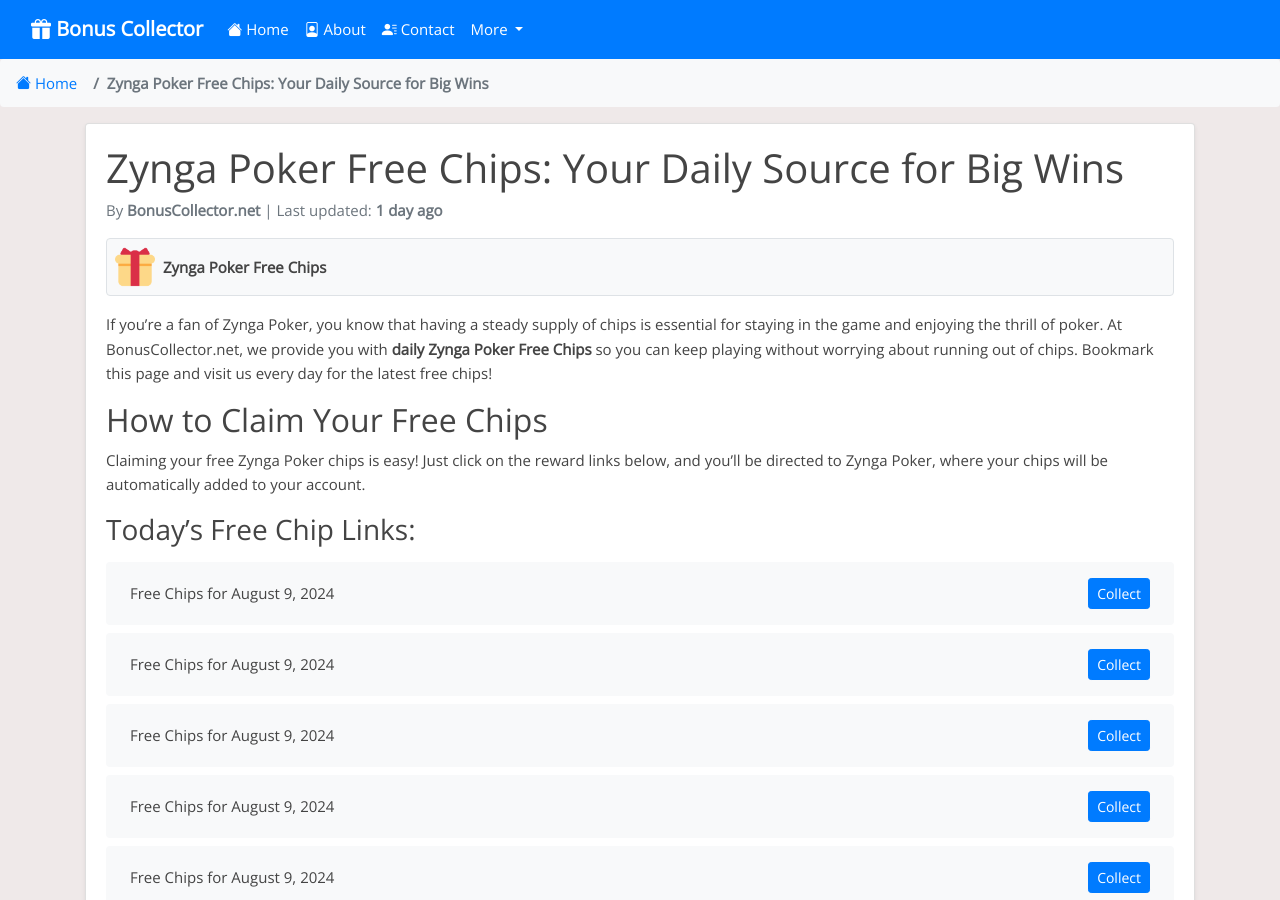
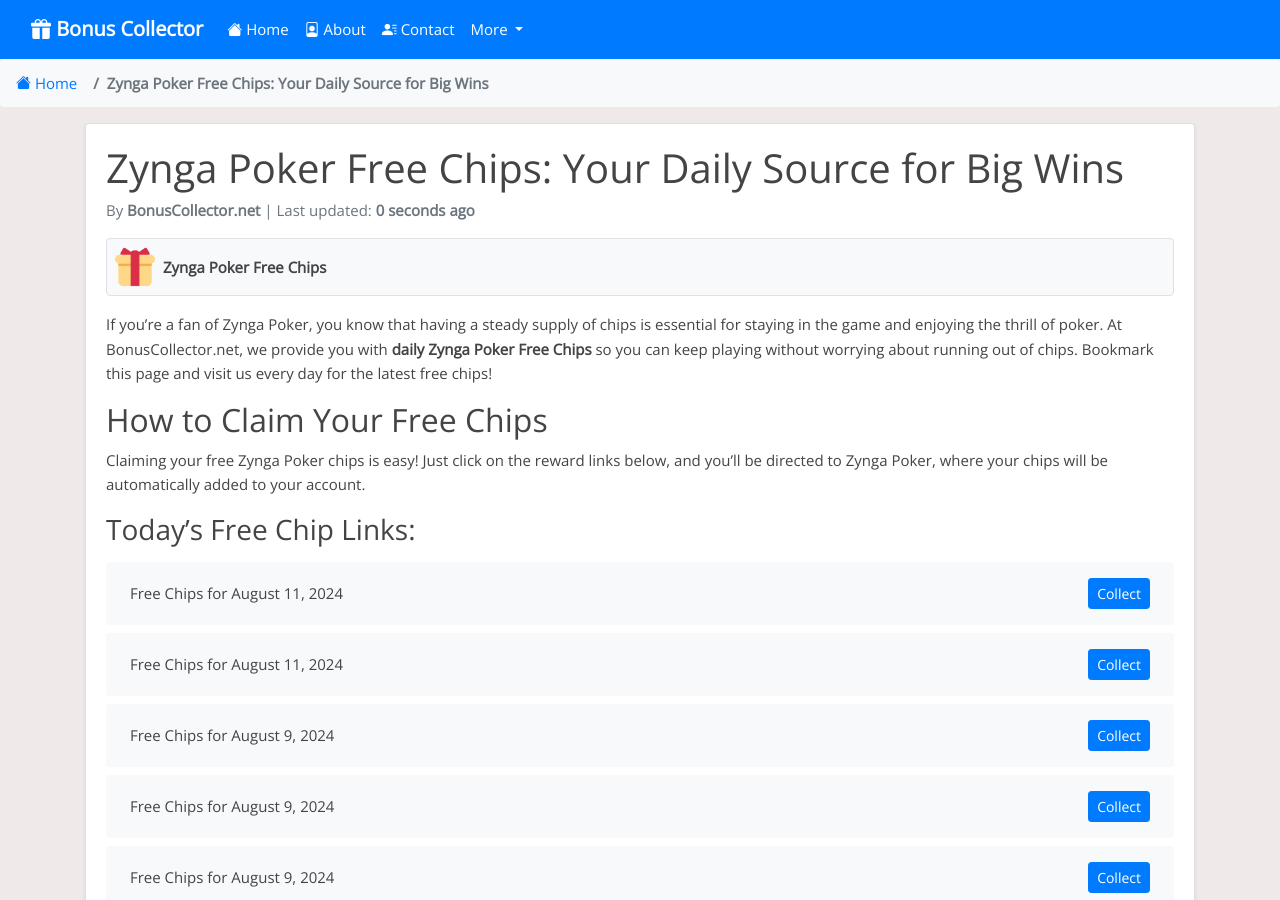
Before and after one commit to Prollad99/bs-net, a Jekyll site: the page built from _posts/2024-08-09-zynga-poker.md, in a window 1280 px wide and 900 px high. Built offline with Jekyll 4.4.1, drawn with Linux system fonts in a browser that asks for light colours; nearby versions of some CDN libraries; comment, search, counter and statistics services are not loaded.

Commit message:
Update zynga-poker reward links and last modified date

```diff
--- a/_data/include_files.yml
+++ b/_data/include_files.yml
@@ -83,7 +83,7 @@
   last_modified: 2024-08-10 03:37:57
 
 zynga-poker.html:
-  last_modified: 2024-08-09 17:35:52
+  last_modified: 2024-08-11 00:30:53
 
 game-of-thrones-slots.html:
   last_modified: 2024-08-10 05:36:37
--- a/_includes/zynga-poker.html
+++ b/_includes/zynga-poker.html
@@ -1,4 +1,12 @@
 <ul class="list-group mt-3 mb-4">
+  <li class="list-group-item d-flex justify-content-between align-items-center">
+    <span>Free Chips for August 11, 2024</span>
+    <a href="http://zynga.live/yQEHjibQ" class="btn btn-primary btn-sm">Collect</a>
+  </li>
+  <li class="list-group-item d-flex justify-content-between align-items-center">
+    <span>Free Chips for August 11, 2024</span>
+    <a href="http://zynga.live/HbhBz96L" class="btn btn-primary btn-sm">Collect</a>
+  </li>
   <li class="list-group-item d-flex justify-content-between align-items-center">
     <span>Free Chips for August 9, 2024</span>
     <a href="http://zynga.live/n0ymvXdz" class="btn btn-primary btn-sm">Collect</a>
@@ -391,12 +399,4 @@
     <span>Free Chips for August 9, 2024</span>
     <a href="http://zynga.live/LkG17H1c" class="btn btn-primary btn-sm">Collect</a>
   </li>
-  <li class="list-group-item d-flex justify-content-between align-items-center">
-    <span>Free Chips for August 9, 2024</span>
-    <a href="http://zynga.live/4KgNoYsH" class="btn btn-primary btn-sm">Collect</a>
-  </li>
-  <li class="list-group-item d-flex justify-content-between align-items-center">
-    <span>Free Chips for August 9, 2024</span>
-    <a href="http://zynga.live/g7oQqjSg" class="btn btn-primary btn-sm">Collect</a>
-  </li>
 </ul>
```
Also changed, not shown: links-json/zynga-poker.json (+8 -8 lines).
